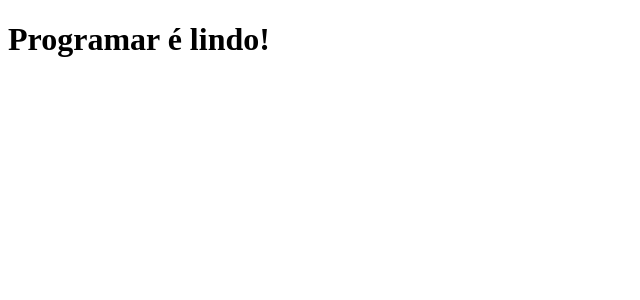
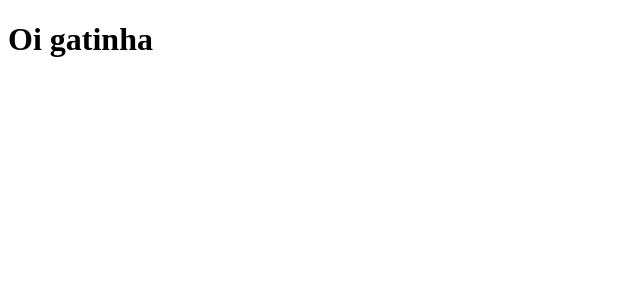
Before and after one commit to jonathassilvaa/clone-tabnews, a Next.js app: page / in a window 1280 px wide. Shown: the top 300 px of the page, without its empty margins (0-640 px from the left). Built offline with nearby package versions, Linux system fonts and the light colour scheme.

Commit message:
mensagem alterada novamente

```diff
--- a/pages/index.js
+++ b/pages/index.js
@@ -1,5 +1,5 @@
 function Home(){
-    return <h1>Programar é lindo!</h1>
+    return <h1>Oi gatinha</h1>
 }
 
 export default Home;
```
